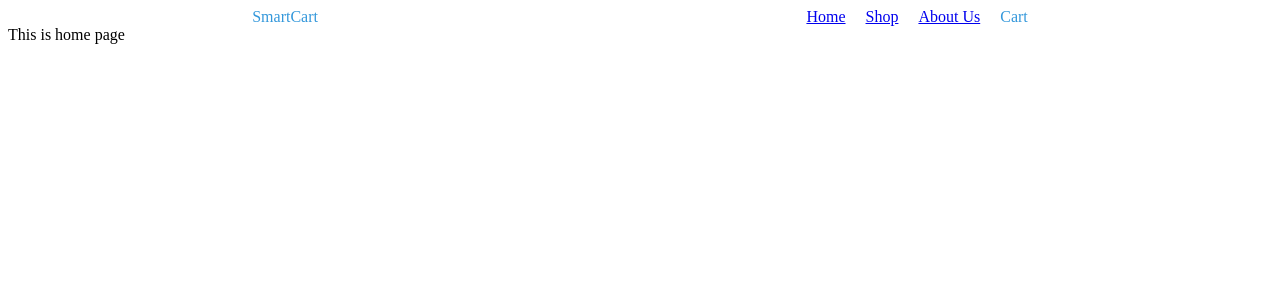
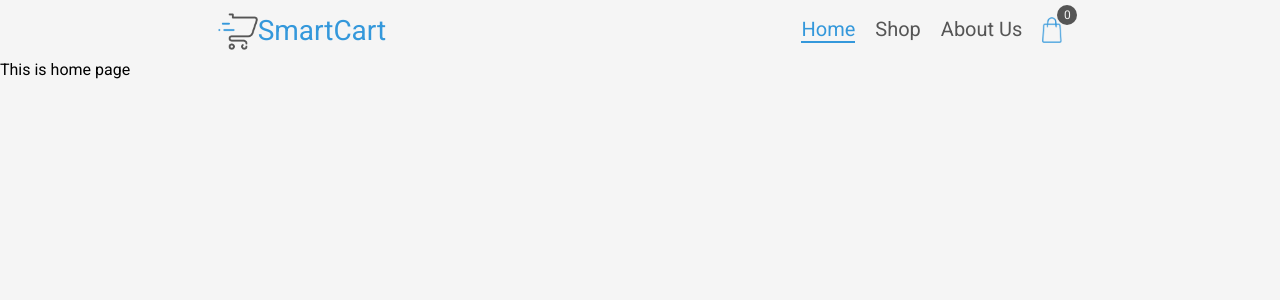
Before and after one commit to Stjepan1999/ecommerce-website, a React (Vite) app: page / in a window 1280 px wide. Shown: the top 300 px of the page. Built offline with nearby package versions, Linux system fonts and the light colour scheme.

Commit message:
Create header

```diff
--- a/src/components/Header/Header.jsx
+++ b/src/components/Header/Header.jsx
@@ -1,15 +1,27 @@
-import { Link } from 'react-router-dom';
+import { NavLink } from 'react-router-dom';
+import logo from '../../assets/icons/logo.png';
+import shoppingBag from '../../assets/icons/shopping-bag.png';
 import './Header.scss';
 
 export const Header = () => {
   return (
     <header className="header">
-      <div>SmartCart</div>
+      <div className="logo">
+        <img src={logo} className="logo-icon" />
+        SmartCart
+      </div>
       <div className="nav-bar">
-        <Link to="/">Home</Link>
-        <Link to="/shop">Shop</Link>
-        <Link to="/about">About Us</Link>
-        <div>Cart</div>
+        <NavLink to="/" className="nav-link" activeClassName="active-link">
+          Home
+        </NavLink>
+        <NavLink to="/shop" className="nav-link" activeClassName="active-link">
+          Shop
+        </NavLink>
+        <NavLink to="/about" className="nav-link" activeClassName="active-link">
+          About Us
+        </NavLink>
+        <img src={shoppingBag} className="bag-icon" />
+        <span className="circle">0</span>
       </div>
     </header>
   );
--- a/src/components/Header/Header.scss
+++ b/src/components/Header/Header.scss
@@ -5,8 +5,59 @@
   align-items: center;
   justify-content: space-around;
   color: $primary-color;
+  padding: 10px;
+  .logo {
+    font-size: 28px;
+    display: flex;
+    align-items: center;
+
+    &:hover {
+      cursor: pointer;
+    }
+  }
+  .logo-icon {
+    width: 40px;
+    height: 40px;
+  }
   .nav-bar {
     display: flex;
     gap: 20px;
+    color: $text-color;
+    text-decoration: none;
+    font-size: 20px;
+    position: relative;
+
+    .nav-link {
+      text-decoration: none;
+      color: $text-color;
+    }
+
+    .active {
+      color: $primary-color;
+      border-bottom: 2px solid $primary-color;
+    }
+
+    .bag-icon {
+      width: 20px;
+
+      &:hover {
+        cursor: pointer;
+      }
+    }
+
+    .circle {
+      position: absolute;
+      right: -15px;
+      top: -12px;
+      width: 20px;
+      height: 20px;
+      border-radius: 50%;
+      background-color: $text-color;
+      color: $background-color;
+      display: flex;
+      align-items: center;
+      justify-content: center;
+      font-size: 12px;
+    }
   }
 }
--- a/src/styles.scss
+++ b/src/styles.scss
@@ -1,10 +1,18 @@
+@import url('https://fonts.googleapis.com/css2?family=Roboto&display=swap');
+@import url('https://fonts.googleapis.com/css2?family=Roboto:wght@700&display=swap');
+
 $background-color: #f5f5f5;
 $primary-color: #3498db;
 $secondary-color: #2ecc71;
 $text-color: #555555;
 
-.flex-container {
-  display: flex;
-  align-items: center;
-  justify-content: center;
+* {
+  margin: 0;
+  padding: 0;
+  box-sizing: border-box;
 }
+
+body {
+  background-color: $background-color;
+  font-family: 'Roboto', sans-serif;
+}
```
Also changed, not shown: src/assets/icons/logo.png (added), src/assets/icons/shopping-bag.png (added).
